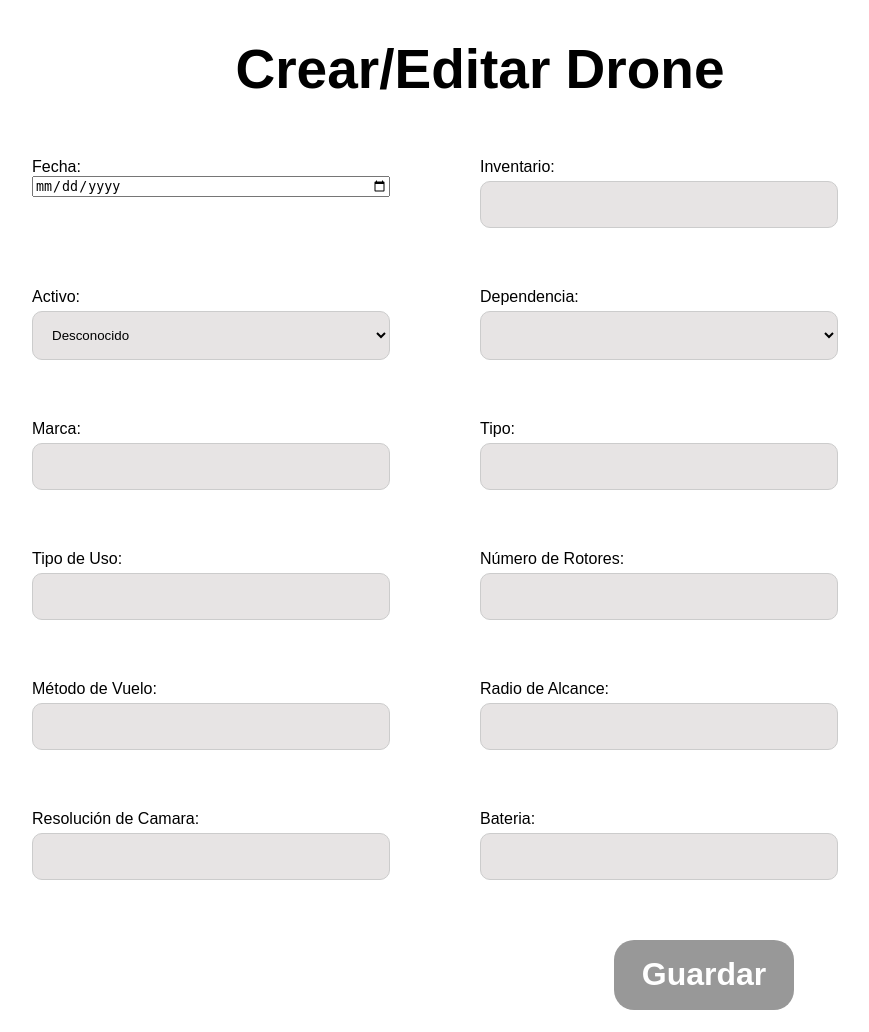
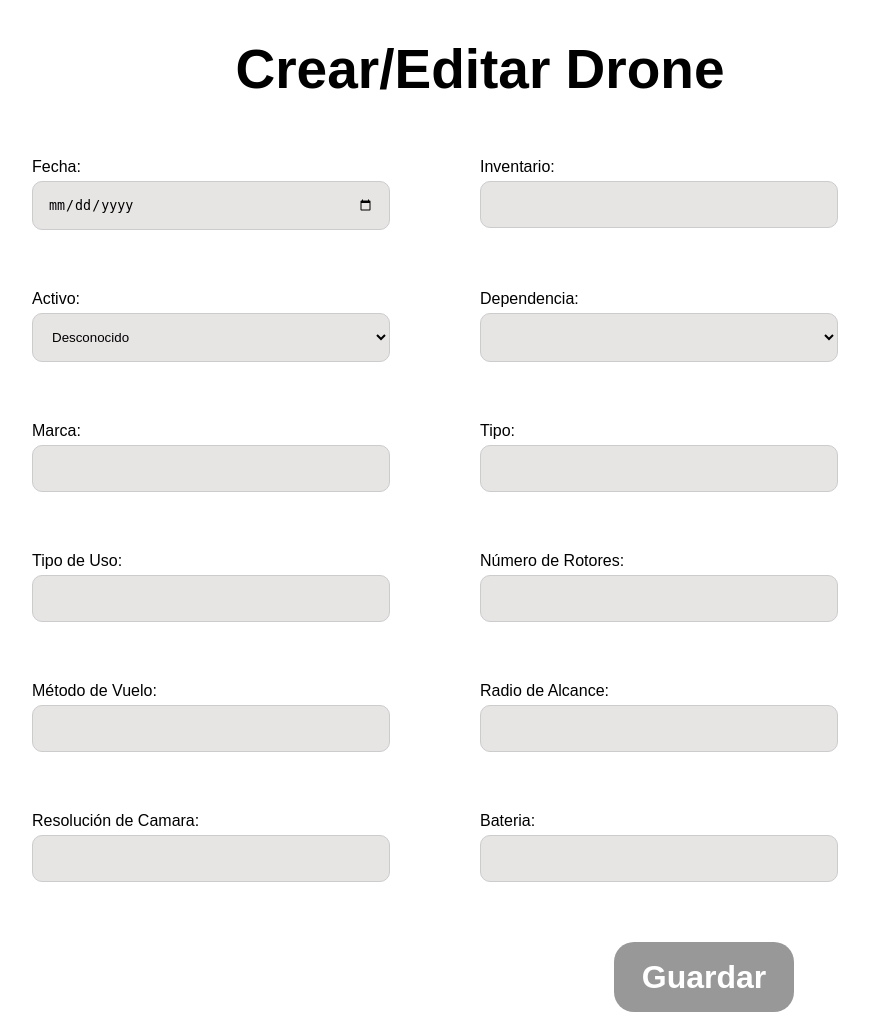
Before and after one commit to DonKatsun/sirit, a Django app: page /drone/new/ in a window 1280 px wide. Shown: the whole page, without its empty margins (160-1029 px from the left). Before the commit the page ends 1010 px from the top, so only its background shows below. Run offline with Django 5.2, Linux system fonts and the light colour scheme; data that the repository does not hold is empty.

Commit message:
cambio de estilo date picker

```diff
--- a/main/templates/almacenamientos/almacenamiento_form.html
+++ b/main/templates/almacenamientos/almacenamiento_form.html
@@ -34,6 +34,7 @@
         }
 
         input[type="text"],
+        input[type="date"],
         select {
             width: 100%; /* Ajustar el ancho para que coincida con los inputs */
             padding: 15px; /* Aumento de la altura del input */
--- a/main/templates/carga.html
+++ b/main/templates/carga.html
@@ -25,7 +25,6 @@
         <option value="201">Hardware</option>
         <option value="202">Software</option>
         <option value="203">Telecomunicaciones</option>
-        <option value="204">Usuarios</option>
     </select>
 
     <label for="subcategoria3">Subcategoría:</label>
--- a/main/templates/catalogo.html
+++ b/main/templates/catalogo.html
@@ -7,7 +7,8 @@
 <meta name="viewport" content="width=device-width, initial-scale=1.0">
 <title>Catalogo</title>
 <link rel="stylesheet" href="{% static 'css/home.css' %}">
-
+<link rel="stylesheet" href="https://stackpath.bootstrapcdn.com/bootstrap/4.5.2/css/bootstrap.min.css">
+<link rel="stylesheet" href="https://cdnjs.cloudflare.com/ajax/libs/bootstrap-datepicker/1.9.0/css/bootstrap-datepicker.min.css">
 </head>
 
 <body>
--- a/main/templates/drones/drone_form.html
+++ b/main/templates/drones/drone_form.html
@@ -34,6 +34,7 @@
         }
 
         input[type="text"],
+        input[type="date"],
         select {
             width: 100%; /* Ajustar el ancho para que coincida con los inputs */
             padding: 15px; /* Aumento de la altura del input */
--- a/main/templates/drones/drones_list.html
+++ b/main/templates/drones/drones_list.html
@@ -85,7 +85,7 @@
             border-color: red;
         }
 
-        #deleteForm input[type="submit"] {
+        #deleteForm input[type="submit"],input[type="date"], {
             display: inline-block;
             width: 120px;
             height: 30px;
--- a/main/templates/energia/energia_form.html
+++ b/main/templates/energia/energia_form.html
@@ -34,6 +34,7 @@
         }
 
         input[type="text"],
+        input[type="date"],
         select {
             width: 100%; /* Ajustar el ancho para que coincida con los inputs */
             padding: 15px; /* Aumento de la altura del input */
--- a/main/templates/enlaces/enlace_form.html
+++ b/main/templates/enlaces/enlace_form.html
@@ -35,6 +35,7 @@
 
         input[type="text"],
         input[type="number"],
+        input[type="date"],
         select {
             width: 100%; /* Ajustar el ancho para que coincida con los inputs */
             padding: 15px; /* Aumento de la altura del input */
--- a/main/templates/equipos/equipo_telefonico_form.html
+++ b/main/templates/equipos/equipo_telefonico_form.html
@@ -34,6 +34,7 @@
         }
 
         input[type="text"],
+        input[type="date"],
         select {
             width: 100%; /* Ajustar el ancho para que coincida con los inputs */
             padding: 15px; /* Aumento de la altura del input */
--- a/main/templates/equiposp/equipo_personal_form.html
+++ b/main/templates/equiposp/equipo_personal_form.html
@@ -35,6 +35,7 @@
 
         input[type="text"],
         input[type="number"],
+        input[type="date"],
         select {
             width: 100%; /* Ajustar el ancho para que coincida con los inputs */
             padding: 15px; /* Aumento de la altura del input */
--- a/main/templates/equiposs/equipo_servidor_form.html
+++ b/main/templates/equiposs/equipo_servidor_form.html
@@ -34,6 +34,7 @@
         }
 
         input[type="text"],
+        input[type="date"],
         select {
             width: 100%; /* Ajustar el ancho para que coincida con los inputs */
             padding: 15px; /* Aumento de la altura del input */
--- a/main/templates/firewalls/firewall_form.html
+++ b/main/templates/firewalls/firewall_form.html
@@ -34,6 +34,7 @@
         }
 
         input[type="text"],
+        input[type="date"],
         select {
             width: 100%; /* Ajustar el ancho para que coincida con los inputs */
             padding: 15px; /* Aumento de la altura del input */
--- a/main/templates/herramientas/herramienta_desarrollo_form.html
+++ b/main/templates/herramientas/herramienta_desarrollo_form.html
@@ -34,6 +34,7 @@
         }
 
         input[type="text"],
+        input[type="date"],
         select {
             width: 100%; /* Ajustar el ancho para que coincida con los inputs */
             padding: 15px; /* Aumento de la altura del input */
--- a/main/templates/impresoras/impresora_form.html
+++ b/main/templates/impresoras/impresora_form.html
@@ -34,6 +34,7 @@
         }
 
         input[type="text"],
+        input[type="date"],
         select {
             width: 100%; /* Ajustar el ancho para que coincida con los inputs */
             padding: 15px; /* Aumento de la altura del input */
--- a/main/templates/proyectores/proyector_form.html
+++ b/main/templates/proyectores/proyector_form.html
@@ -34,6 +34,7 @@
         }
 
         input[type="text"],
+        input[type="date"],
         select {
             width: 100%; /* Ajustar el ancho para que coincida con los inputs */
             padding: 15px; /* Aumento de la altura del input */
--- a/main/templates/sistema_informacion_movil_nombres/sistema_informacion_movil_nombre_form.html
+++ b/main/templates/sistema_informacion_movil_nombres/sistema_informacion_movil_nombre_form.html
@@ -34,6 +34,7 @@
         }
 
         input[type="text"],
+        input[type="date"],
         select {
             width: 100%; /* Ajustar el ancho para que coincida con los inputs */
             padding: 15px; /* Aumento de la altura del input */
--- a/main/templates/sistemas_informacion/sistema_informacion_form.html
+++ b/main/templates/sistemas_informacion/sistema_informacion_form.html
@@ -34,6 +34,7 @@
         }
 
         input[type="text"],
+        input[type="date"],
         select {
             width: 100%; /* Ajustar el ancho para que coincida con los inputs */
             padding: 15px; /* Aumento de la altura del input */
--- a/main/templates/sites/site_form.html
+++ b/main/templates/sites/site_form.html
@@ -35,6 +35,7 @@
 
         input[type="text"],
         input[type="number"],
+        input[type="date"],
         select {
             width: 100%; /* Ajustar el ancho para que coincida con los inputs */
             padding: 15px; /* Aumento de la altura del input */
--- a/main/views/catalogos_views.py
+++ b/main/views/catalogos_views.py
@@ -2485,11 +2485,43 @@ def site_delete(request, pk):
 ########################
 
 def usuarios_list(request):
+    secretarias = Secretarias.objects.all()
+    dependencias = Dependencias.objects.all()
+    dependencia = request.GET.get('dependencia')
+    search = request.GET.get('search')
     usuarios = Usuarios.objects.all()
-    print(usuarios)
-    return render(request, 'usuarios/usuarios_list.html', {'usuarios': usuarios})
-
-
+
+    if 'secretaria' in request.GET:
+        selected_secretaria = request.GET['secretaria']
+        if selected_secretaria:
+            dependencias = Dependencias.objects.filter(id_secretaria=selected_secretaria)
+
+    if dependencia:
+        usuarios = Usuarios.objects.filter(id_dependencia=dependencia)
+
+    else:
+        usuarios = Usuarios.objects.all()
+
+    if search:
+        usuarios = usuarios.filter(email__icontains=search)
+    paginator = Paginator(usuarios, 10)  # Muestra 10 sitios por página
+
+    page_number = request.GET.get('page')
+    try:
+        usuarios = paginator.page(page_number)
+    except PageNotAnInteger:
+        # Si el número de página no es un entero, muestra la primera página.
+        usuarios = paginator.page(1)
+    except EmptyPage:
+        # Si el número de página está fuera de rango (por encima del número total de páginas), muestra la última página.
+        usuarios = paginator.page(paginator.num_pages)
+
+    return render(request, 'usuarios/usuarios_list.html', {
+        'usuarios': usuarios,
+        'secretarias': secretarias,
+        'dependencias': dependencias,
+        'selected_secretaria': request.GET.get('secretaria')
+        })
 
 
 def usuario_detail(request, pk):
--- a/main/views/inventarios_view.py
+++ b/main/views/inventarios_view.py
@@ -64,7 +64,7 @@ def inventario(request):
             return redirect(reverse('sites_list') + '?dependencia='+dependencia+'&anio='+year+'&search='+serch)
 
         if subcategoria_seleccionada == "1310":
-            return redirect(reverse('sites_list') + '?dependencia='+dependencia+'&anio='+year+'&search='+serch)
+            return redirect(reverse('usuarios_list') + '?dependencia='+dependencia+'&anio='+year+'&search='+serch)
     return render(request, 'inventario.html', {
         'secretarias': secretarias,
         'dependencias': dependencias,
```
Also changed, not shown: main/templates/usuarios/usuarios_list.html (+4 -5 lines).
